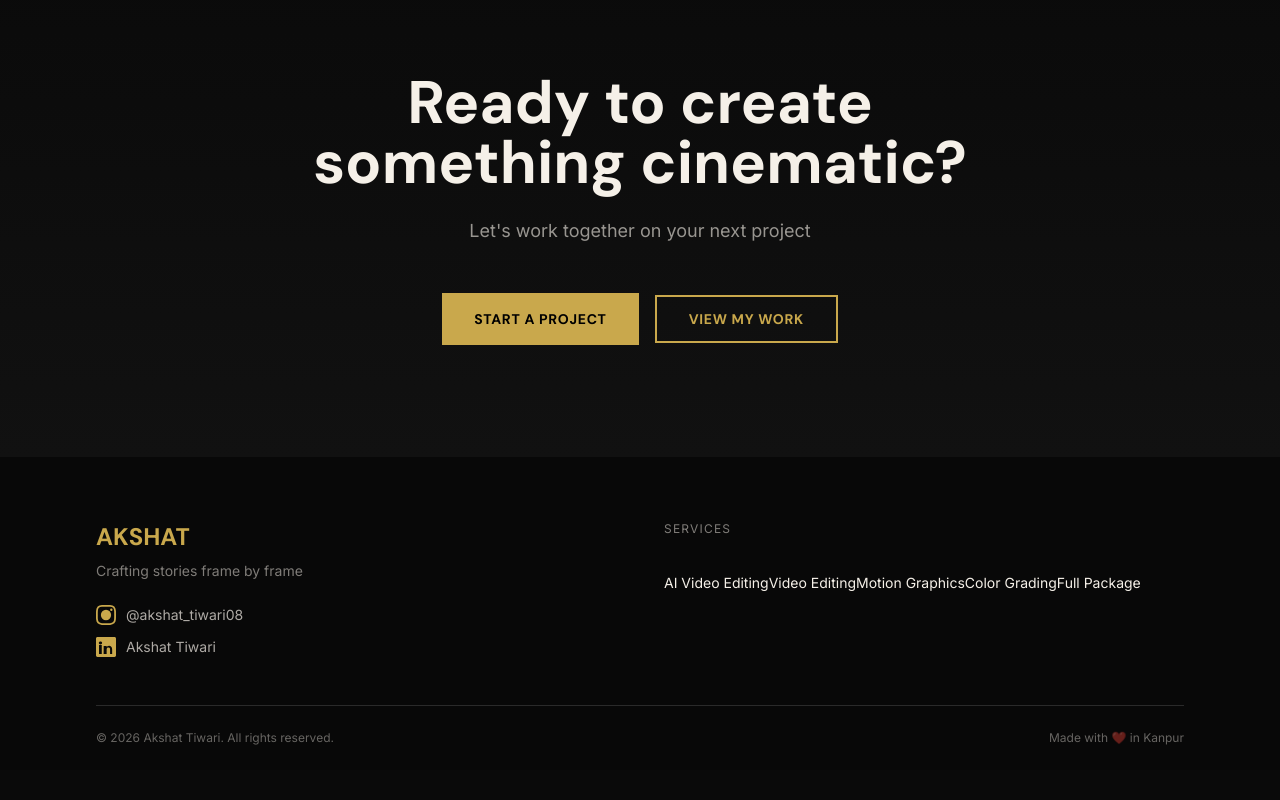
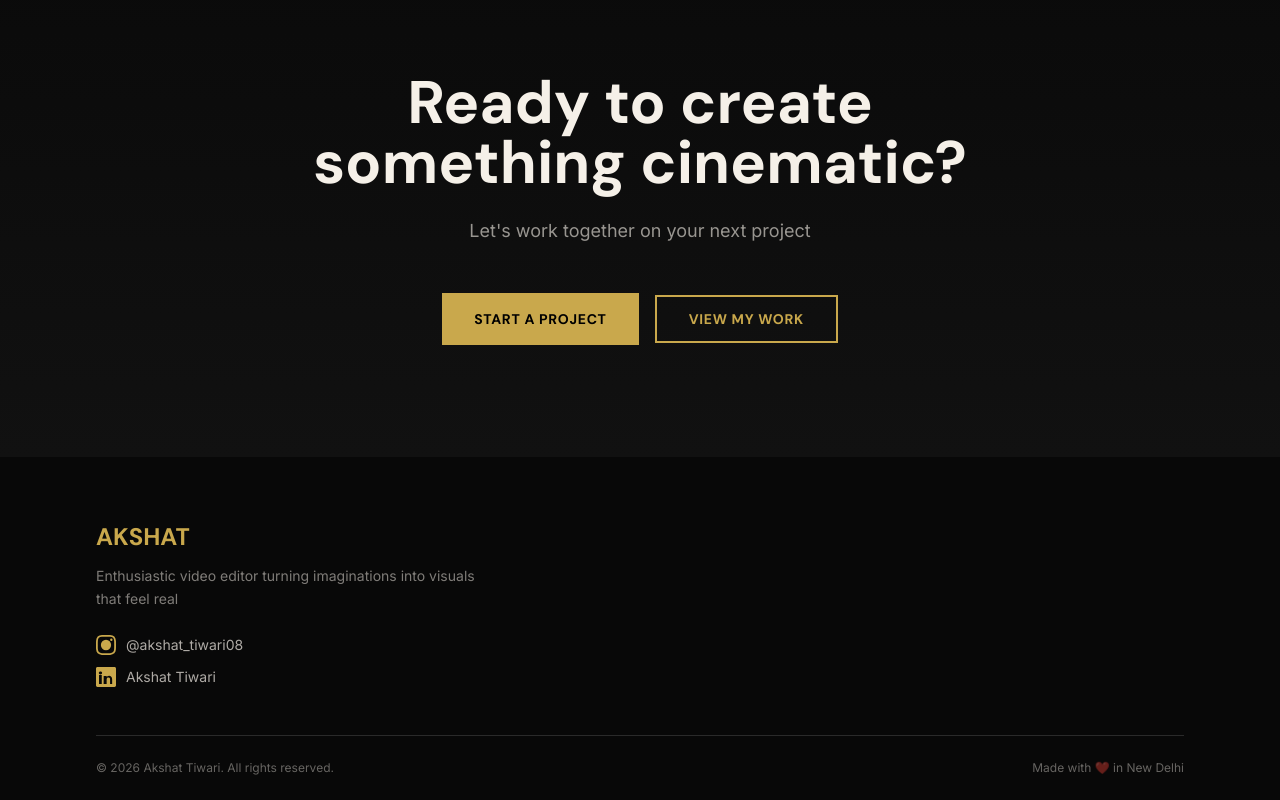
Before and after one commit to aryanverma122/akshat-portfolio, a Next.js app: page / in a window 1280 px wide. Shown: the part 6134-6934 px from the top of the page. Before the commit the page ends 6904 px from the top, so only its background shows below. Built offline with nearby package versions, Linux system fonts and the light colour scheme.

Commit message:
Minimal footer — logo, tagline, social links, New Delhi

```diff
--- a/src/components/layout/Footer.tsx
+++ b/src/components/layout/Footer.tsx
@@ -1,6 +1,5 @@
 "use client";
 
-import Link from "next/link";
 import { motion } from "framer-motion";
 
 const EASE: [number, number, number, number] = [0.22, 1, 0.36, 1];
@@ -32,30 +31,22 @@ function LinkedinIcon({ size = 20, className = "" }: { size?: number; className?
 }
 
 export default function Footer() {
-    const services = [
-        "AI Video Editing",
-        "Video Editing",
-        "Motion Graphics",
-        "Color Grading",
-        "Full Package",
-    ];
-
     return (
         <footer className="bg-[#080808]">
-            {/* Main footer content */}
-            <div className="pt-16 px-6 md:px-16 lg:px-24">
-                <div className="grid grid-cols-1 md:grid-cols-2 gap-12 mb-12">
-                    {/* Left column — logo + tagline + social */}
+            <div className="pt-16 pb-0 px-6 md:px-16 lg:px-24">
+
+                {/* Left side — logo + tagline + social */}
                 <motion.div
                     variants={fadeUp}
                     custom={0}
                     initial="hidden"
                     whileInView="visible"
                     viewport={{ once: true }}
+                    className="max-w-sm"
                 >
-                        <h3 className="font-heading font-bold text-2xl text-gold mb-2">AKSHAT</h3>
-                        <p className="font-inter text-sm text-foreground/50 mb-6">
-                            Crafting stories frame by frame
+                    <h3 className="font-heading font-bold text-2xl text-gold mb-3">AKSHAT</h3>
+                    <p className="font-inter text-sm text-foreground/50 mb-6 leading-relaxed">
+                        Enthusiastic video editor turning imaginations into visuals that feel real
                     </p>
 
                     {/* Social links */}
@@ -89,40 +80,13 @@ export default function Footer() {
                     </div>
                 </motion.div>
 
-                    {/* Right column — services */}
-                    <motion.div
-                        variants={fadeUp}
-                        custom={0.1}
-                        initial="hidden"
-                        whileInView="visible"
-                        viewport={{ once: true }}
-                    >
-                        <p className="font-inter text-xs uppercase tracking-widest text-foreground/50 mb-6">
-                            Services
-                        </p>
-                        <nav className="space-y-3">
-                            {services.map((service) => (
-                                <Link
-                                    key={service}
-                                    href="/services"
-                                    className="font-inter text-sm text-foreground hover:text-gold transition-all duration-200 inline-flex items-center group"
-                                >
-                                    <span className="group-hover:translate-x-1 transition-transform duration-200">
-                                        {service}
-                                    </span>
-                                </Link>
-                            ))}
-                        </nav>
-                    </motion.div>
-                </div>
-
                 {/* Bottom bar */}
-                <div className="border-t border-[#2A2A2A] py-6 flex flex-col md:flex-row items-center justify-between gap-4">
+                <div className="border-t border-[#2A2A2A] mt-12 py-6 flex flex-col md:flex-row items-center justify-between gap-4">
                     <p className="font-inter text-xs text-foreground/40">
                         © {new Date().getFullYear()} Akshat Tiwari. All rights reserved.
                     </p>
                     <p className="font-inter text-xs text-foreground/40">
-                        Made with ❤️ in Kanpur
+                        Made with ❤️ in New Delhi
                     </p>
                 </div>
             </div>
```
Lines whose indentation alone changed are shown as unchanged.
